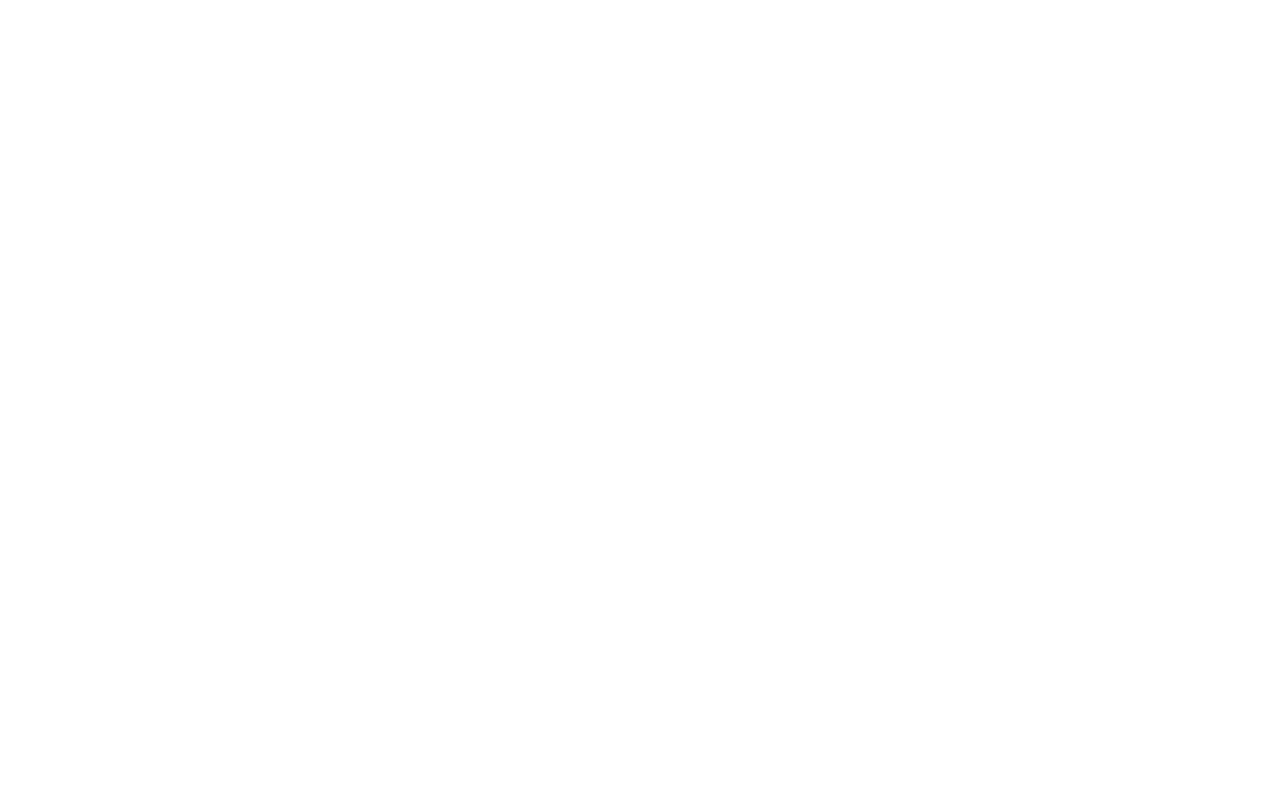
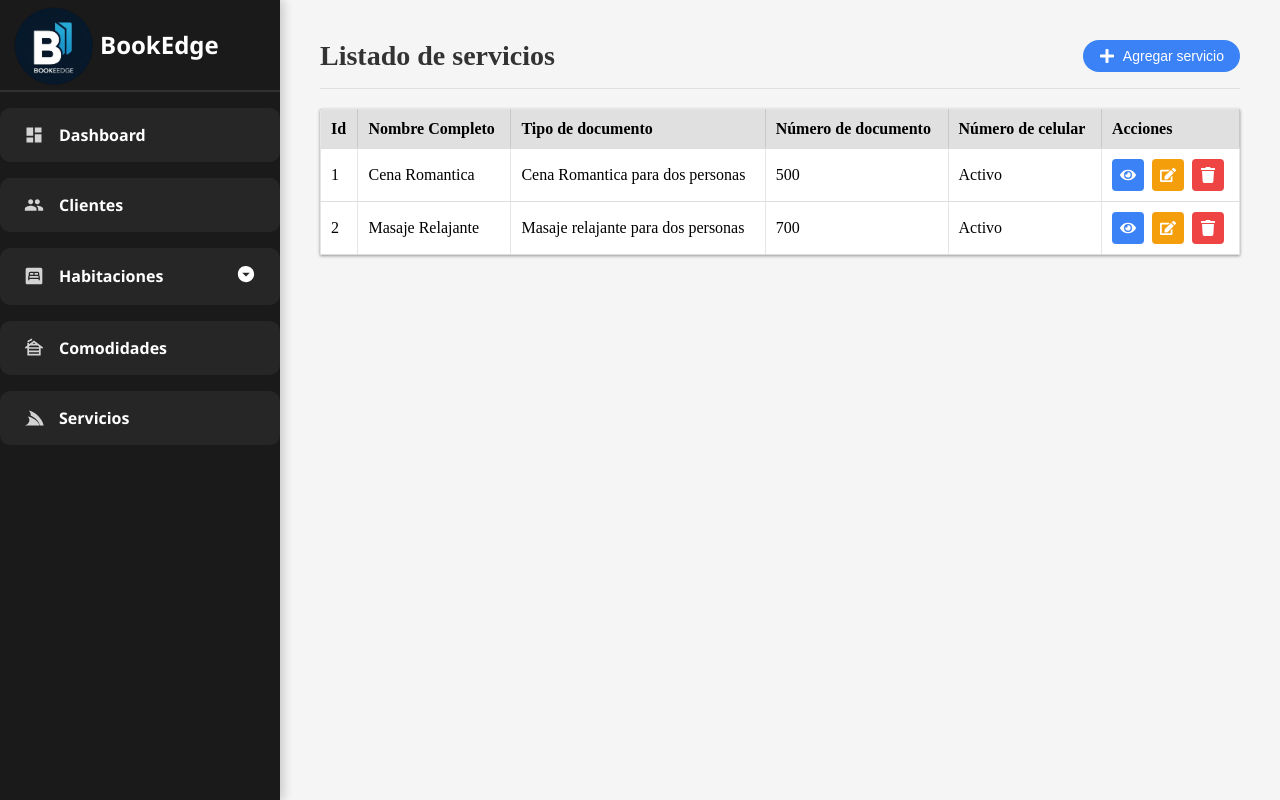
Before and after one commit to JocRivera/BookEdge, a React (Vite) app: page /admin/services in a window 1280 px wide. Before the commit this address had no page. Built offline with nearby package versions, Linux system fonts and the light colour scheme; a web font is replaced by a local one.

Commit message:
ServicesTableview

```diff
--- a/src/App.jsx
+++ b/src/App.jsx
@@ -7,6 +7,7 @@ import RecoveryPassword from "./components/features/componentAuth/recoveryPasswo
 import Emailcode from "./components/features/componentAuth/Emailcode";
 import AdminLayout from "./components/layout/sidebarAdmin/adminLayout";
 import CreateClientes from "./components/features/componentClients/createClientes";
+import CreateServices from "./components/features/componentService/createServices";
 import ComponentConfort from "./components/features/componentConfort/componentConfort";
 
 export default function App() {
@@ -26,6 +27,7 @@ export default function App() {
         <Route path="/admin" element={<AdminLayout />}>
           <Route path="clients" element={<CreateClientes />} />
           <Route path="accommodations" element={<ComponentConfort />} />
+          <Route path="services" element={<CreateServices />} />
         </Route>
       </Routes>
     </BrowserRouter>
--- /dev/null
+++ b/src/components/features/componentService/createService.css
@@ -0,0 +1,61 @@
+.container-services {
+    padding: 20px;
+    max-width: 1200px;
+    margin: 0 auto;
+}
+
+.services-header {
+    display: flex;
+    align-items: center;
+    justify-content: space-between;
+    margin-bottom: 20px;
+    padding-bottom: 16px;
+    border-bottom: 1px solid #e0e0e0;
+}
+
+.services-header h1 {
+    font-size: 28px;
+    font-weight: 700px;
+    color: #333;
+    margin-right: 16px;
+}
+
+.services-table {
+    width: 100%;
+    border-collapse: collapse;
+    background: white;
+    box-shadow: 0 1px 3px rgba(0, 0, 0, 0.4);
+}
+
+.services-table th,
+.services-table td {
+    border: 1px solid rgba(0, 0, 0, 0.1);
+    padding: 10px;
+    text-align: left;
+    border-bottom: 1px solid #ddd;
+}
+
+.services-table th {
+    background-color: #e0e0e0;
+    font-weight: 600;
+}
+
+.services-table tbody tr:hover {
+    background-color: #f8f9fa;
+}
+
+.services-table td:last-child {
+    text-align: right;
+}
+
+@media (max-width: 768px) {
+    .services-header {
+        flex-direction: column;
+        align-items: flex-start;
+        gap: 10px;
+    }
+
+    .services-header h1 {
+        margin-right: 0;
+    }
+}
--- /dev/null
+++ b/src/components/features/componentService/createServices.jsx
@@ -0,0 +1,81 @@
+import React, { useState } from 'react';
+import "./createService.css";
+import { CustomButton, ActionButtons } from '../../common/Button/customButton';
+
+export default function CreateServices() {
+    const [services, setServices] = useState([
+
+        {
+            id: 1,
+            name: 'Cena Romantica',
+            description: 'Cena Romantica para dos personas',
+            price: 500,
+            status: 'Activo',
+        },
+        {
+            id: 2,
+            name: 'Masaje Relajante',
+            description: 'Masaje relajante para dos personas',
+            price: 700,
+            status: 'Activo',
+        }
+
+    ]);
+    const handleView = (id) => {
+        console.log('Ver', id);
+    }
+    const handleEdit = (id) => {
+        console.log('Editar', id);
+    }
+    const handleDelete = (id) => {
+        console.log('Eliminar', id);
+    }
+    return (
+        <div className="container-services">
+            <header className="services-header">
+                <h1>Listado de servicios</h1>
+                <CustomButton
+                    variant="primary"
+                    icon="add"
+                    onClick={() => alert("Agregando servicio")}
+                    className="add-service-button"
+                >
+                    Agregar servicio
+                </CustomButton>
+
+            </header>
+
+            <table className="services-table">
+                <thead>
+                    <tr>
+                        <th>Id</th>
+                        <th>Nombre Completo</th>
+                        <th>Tipo de documento</th>
+                        <th>Número de documento</th>
+                        <th>Número de celular</th>
+                        <th>Acciones</th>
+                    </tr>
+                </thead>
+                <tbody>
+                    {services.map((service) => (
+                        <tr key={service.id}>
+                            <td>{service.id}</td>
+                            <td>{service.name}</td>
+                            <td>{service.description}</td>
+                            <td>{service.price}</td>
+                            <td>{service.status}</td>
+                            <td>
+
+                                <ActionButtons
+                                    onView={() => handleView(service.id)}
+                                    onEdit={() => handleEdit(service.id)}
+                                    onDelete={() => handleDelete(service.id)}
+                                />
+                            </td>
+                        </tr>
+                    ))}
+                </tbody>
+            </table>
+        </div>
+    );
+}
--- a/src/components/layout/sidebarAdmin/sidebar.jsx
+++ b/src/components/layout/sidebarAdmin/sidebar.jsx
@@ -5,6 +5,7 @@ import { MdDashboard, MdBedroomParent, MdCabin, MdPeople } from "react-icons/md"
 import { IoMdArrowDropdownCircle, IoMdArrowDropupCircle } from "react-icons/io";
 import logoDev from "../../../assets/LogoAzul.png";
 import './sidebar.css';
+import { FaServicestack } from "react-icons/fa";
 
 export default function Sidebar() {
   const [openSubmenuId, setOpenSubmenuId] = useState(null);
@@ -47,6 +48,12 @@ export default function Sidebar() {
       text: "Comodidades",
       link: "/admin/accommodations",
     },
+    {
+      id: 5,
+      name: <FaServicestack size={20} />,
+      text: "Servicios",
+      link: "/admin/services",
+    }
   ];
 
   const toggleSubmenu = (id) => {
```
